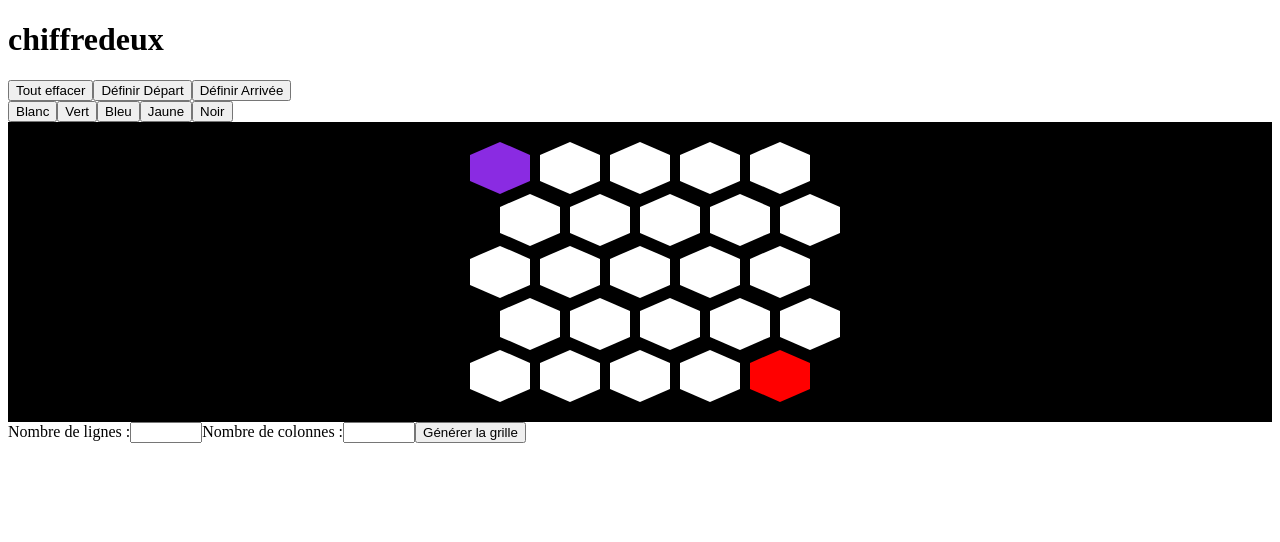
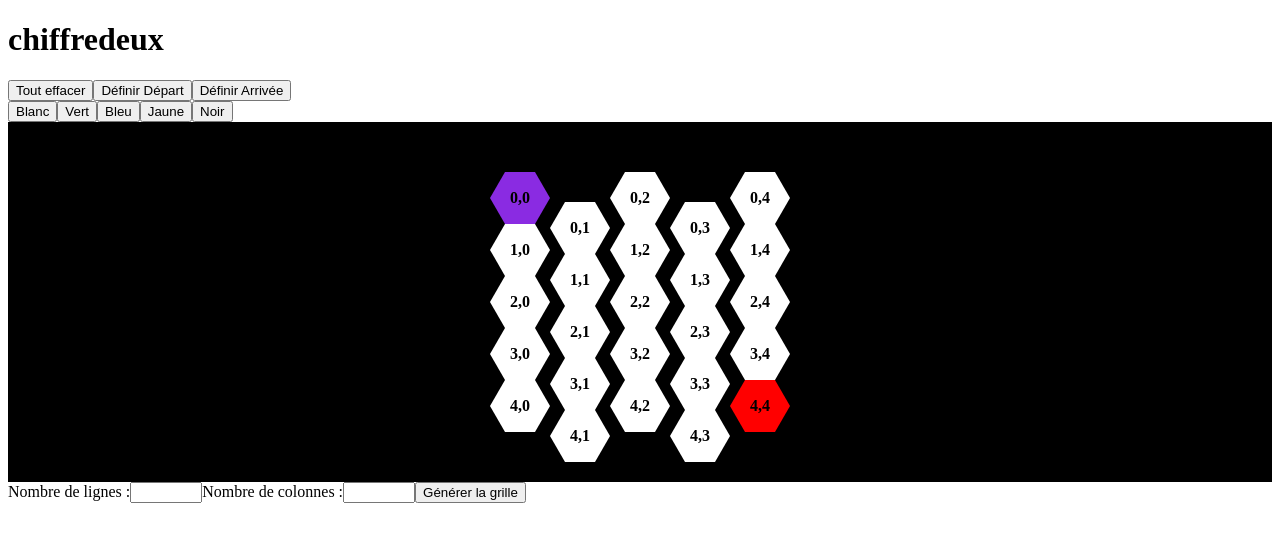
Before and after one commit to Guamss/sae5_graphes, an Angular app in the folder front/: page / in a window 1280 px wide. Shown: the top 542 px of the page. Built offline with nearby package versions, Linux system fonts and the light colour scheme.

Commit message:
[Angular] Peut être une grid qui marche

```diff
--- a/front/src/app/hexagon-grid/hexagon-grid.component.css
+++ b/front/src/app/hexagon-grid/hexagon-grid.component.css
@@ -1,7 +1,7 @@
 .hex-grid {
   display: flex;
   background-color: black;
-  flex-direction: column;
+  flex-direction: row; /* Passer à ligne pour retourner la grille */
   justify-content: center;
   align-items: center;
   padding: 20px;
@@ -11,14 +11,15 @@
   display: flex;
   justify-content: center;
   align-items: center;
-  gap: 10px;
+  gap: 0; /* Retirer le gap pour éviter l'espacement entre les hexagones */
+  flex-direction: column;
 }
 
 .hexagon {
   position: relative;
   width: 60px;
   height: 52px;
-  clip-path: polygon(50% 0%, 100% 25%, 100% 75%, 50% 100%, 0% 75%, 0% 25%);
+  clip-path: polygon(25% 0, 75% 0%, 100% 50%, 75% 100%, 25% 100%, 0% 50%);
   cursor: pointer;
   display: flex;
   justify-content: center;
--- a/front/src/app/hexagon-grid/hexagon-grid.component.html
+++ b/front/src/app/hexagon-grid/hexagon-grid.component.html
@@ -1,18 +1,18 @@
 <div class="hex-grid">
   <div
-    *ngFor="let row of grid.tab; let rowIndex = index"
+    *ngFor="let col of grid.tab[0]; let colIndex = index"
     class="hex-row"
-    [style.margin-left]="rowIndex % 2 === 0 ? '0' : '60px'"
+    [style.margin-top]="colIndex % 2 === 0 ? '0' : '60px'"
   >
     <div
-      *ngFor="let hex of row; let colIndex = index"
+      *ngFor="let row of grid.tab; let rowIndex = index"
       class="hexagon"
       [ngStyle]="{
         'background-color': (rowIndex === grid.start[0] && colIndex === grid.start[1]) ? 'blueviolet' :
-                             (rowIndex === grid.end[0] && colIndex === grid.end[1]) ? 'red' : getColorForWeight(hex)
+                             (rowIndex === grid.end[0] && colIndex === grid.end[1]) ? 'red' : getColorForWeight(1)
       }"
       (click)="onHexClick(rowIndex, colIndex)">
-<!--      <span>{{ rowIndex }},{{ colIndex }}</span>-->
+      <span>{{ rowIndex }},{{ colIndex }}</span>
     </div>
   </div>
 </div>
```
